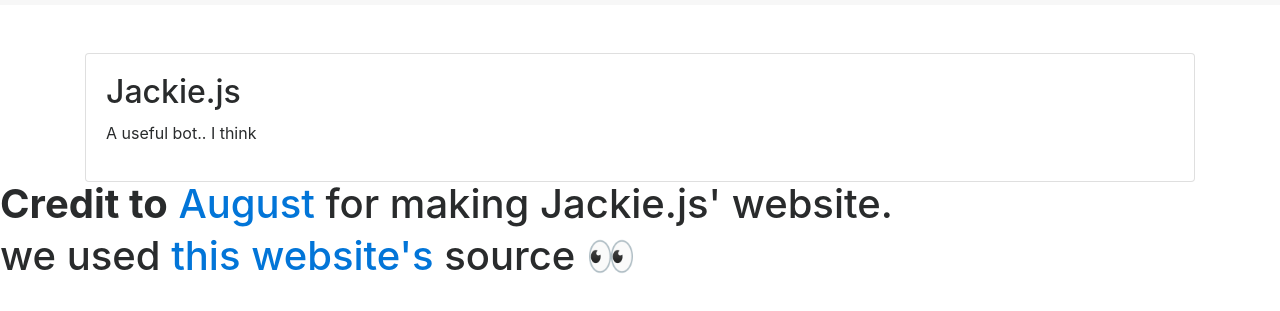
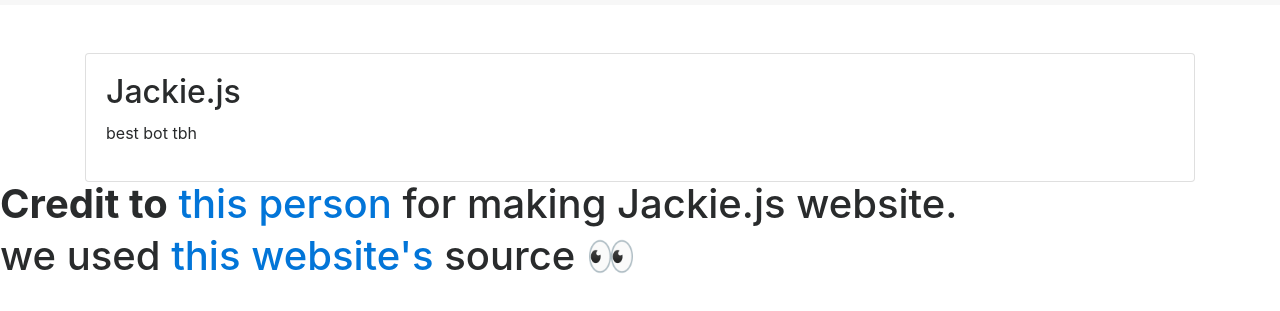
Before and after one commit to melmsie/Jackie.js, a plain HTML site: page website/index.html in a window 1280 px wide. Shown: the part 51-362 px from the top of the page. Drawn offline with nearby package versions, Linux system fonts and the light colour scheme.

Commit message:
ehh ALSO TOUCHH

```diff
--- a/website/index.html
+++ b/website/index.html
@@ -36,11 +36,11 @@
 
           <div class="card-block">
               <h2 class="card-title">Jackie.js</h2>
-              <p>A useful bot.. I think</p>
+              <p>best bot tbh</p>
           </div>
 
       </div>
   </div>
 
-  <h1 class="credits"><b>Credit to</b> <a href="https://ohlookitsaugust.space">August</a> for making Jackie.js' website.</h1>
+  <h1 class="credits"><b>Credit to</b> <a href="https://ohlookitsaugust.space">this person</a> for making Jackie.js website.</h1>
   <h1 class="credits">we used <a href="https://unbelievable.pizza">this website's</a> source 👀</h1>
```
